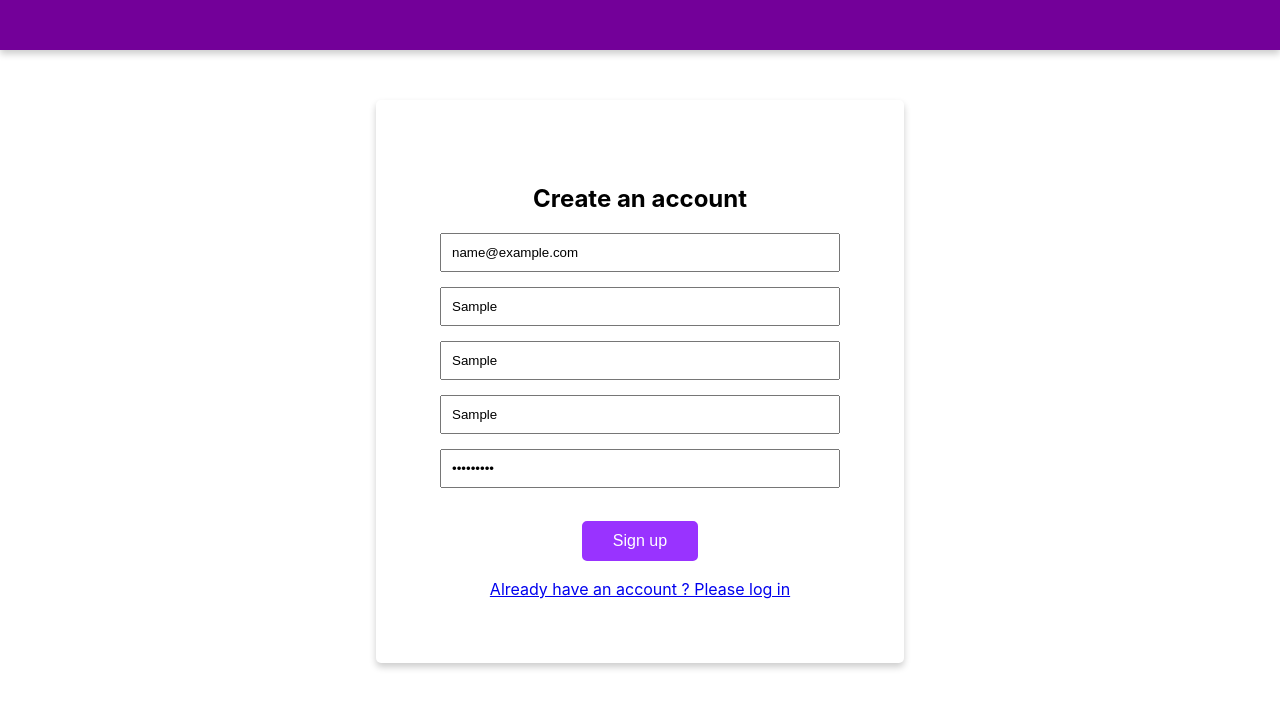
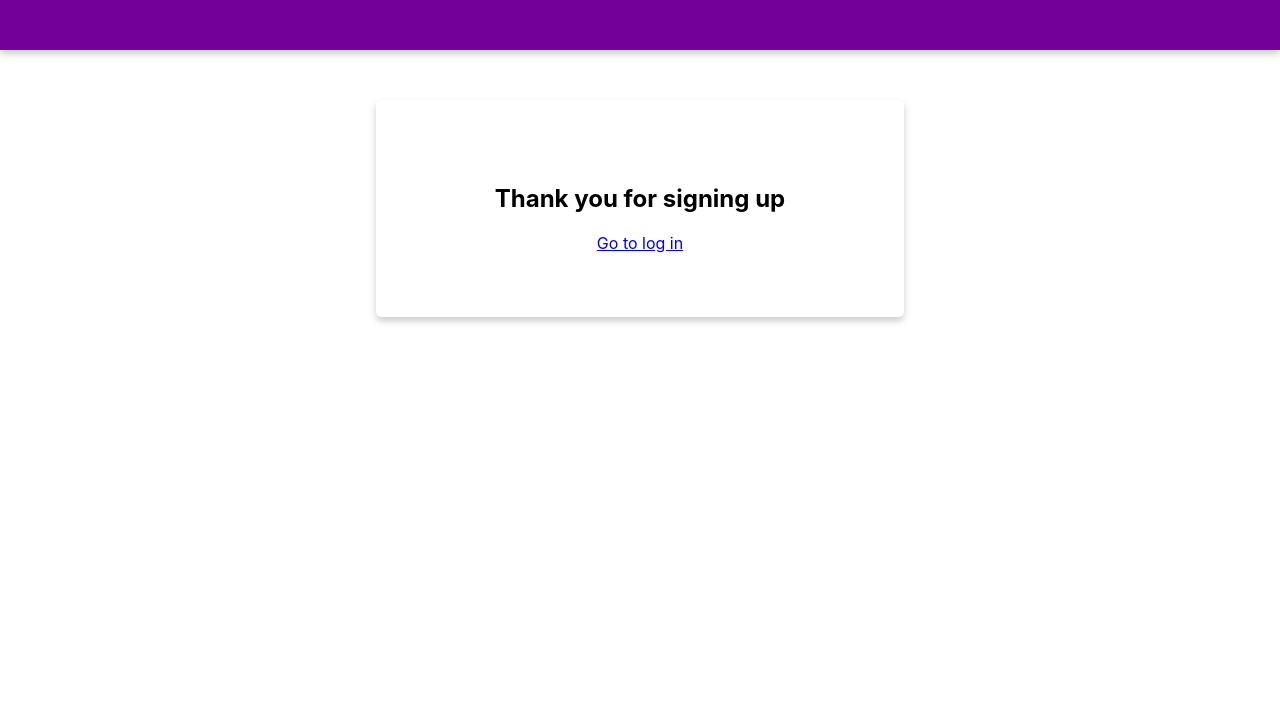
Before and after one commit to morantaf/kanban-board-client, a React (Create React App) app: page /signup in a window 1280 px wide. Both pictures are taken after typing "name@example.com", "Sample", "Sample", "Sample", "Sample123" into the empty fields and a click on the button "Sign up". Shown: the top 708 px of the page. Built offline with nearby package versions, Linux system fonts and the light colour scheme; no server answers.

Commit message:
Handling signed up action

```diff
--- a/src/components/SignupForm.js
+++ b/src/components/SignupForm.js
@@ -77,6 +77,7 @@ export default function LoginForm(props) {
   const [firstName, setFirstName] = useState("");
   const [lastName, setLastName] = useState("");
   const [username, setUsername] = useState("");
+  const [signedUp, setsignedUp] = useState(false);
 
   return (
     <Mutation
@@ -89,8 +90,16 @@ export default function LoginForm(props) {
             onSubmit={(event) => {
               event.preventDefault();
               signup();
+              setsignedUp(true);
             }}
           >
+            {signedUp ? (
+              <>
+                <Title>Thank you for signing up</Title>
+                <StyledLink to="/login">Go to log in</StyledLink>
+              </>
+            ) : (
+              <>
                 <Title>Create an account</Title>
                 <TextField
                   type="text"
@@ -131,6 +140,8 @@ export default function LoginForm(props) {
                 <StyledLink to="/login">
                   Already have an account ? Please log in
                 </StyledLink>
+              </>
+            )}
           </Form>
         </div>
       )}
```
Lines whose indentation alone changed are shown as unchanged.
